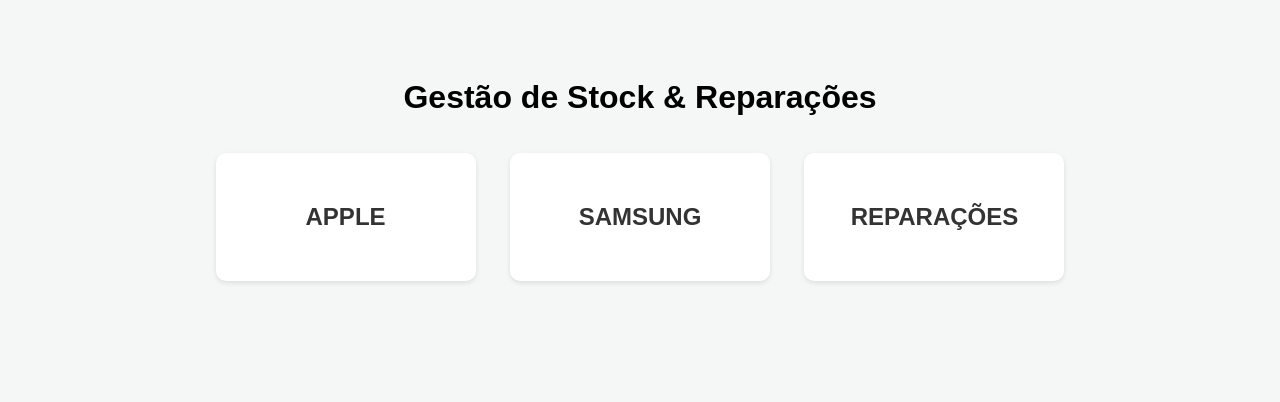
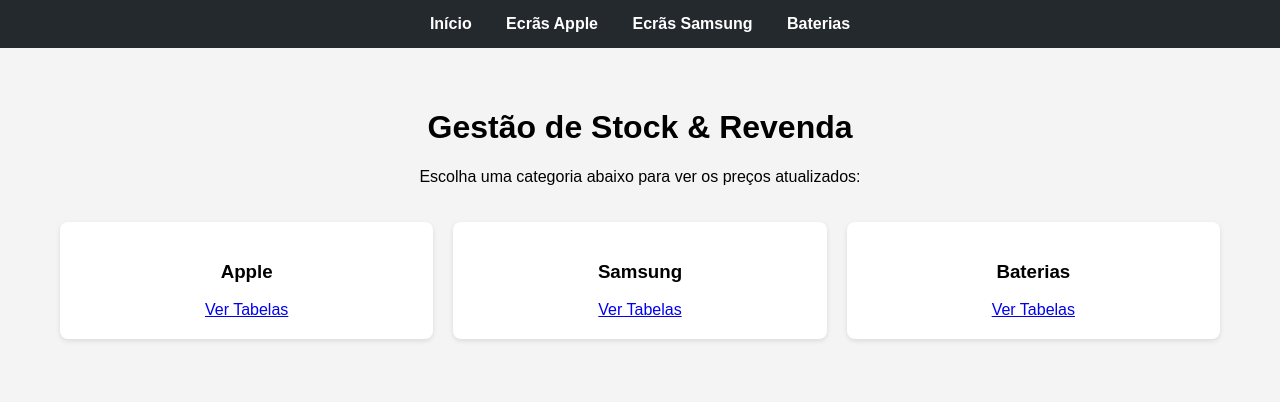
Before and after one commit to entertirsostock/revenda, a plain HTML site: page index.html in a window 1280 px wide. Drawn offline with Linux system fonts and the light colour scheme.

Commit message:
Update index.html

```diff
--- a/index.html
+++ b/index.html
@@ -1,22 +1,48 @@
 <!DOCTYPE html>
-<html>
+<html lang="pt">
 <head>
- <meta charset="UTF-8">
- <title>Portal Revenda</title>
- <style>
- body { font-family: sans-serif; text-align: center; padding: 50px; background:
-#f4f7f6; }
- .card { display: inline-block; width: 200px; padding: 30px; margin: 15px;
-background: white;
- border-radius: 10px; text-decoration: none; color: #333; box-shadow: 0
-2px 5px rgba(0,0,0,0.1); }
- .card:hover { background: #007bff; color: white; }
- </style>
+    <meta charset="UTF-8">
+    <title>Revenda de Peças - Painel Principal</title>
+    <style>
+        body { font-family: sans-serif; margin: 0; padding: 0; background: #f4f4f4; }
+        /* O MENU DE LIGAÇÃO */
+        nav { background: #24292e; padding: 15px; text-align: center; }
+        nav a { color: white; margin: 0 15px; text-decoration: none; font-weight: bold; }
+        nav a:hover { color: #0366d6; }
+        .container { padding: 40px; text-align: center; }
+        .card-grid { display: grid; grid-template-columns: repeat(auto-fit, minmax(200px, 1fr)); gap: 20px; padding: 20px; }
+        .card { background: white; padding: 20px; border-radius: 8px; box-shadow: 0 2px 5px rgba(0,0,0,0.1); }
+    </style>
 </head>
 <body>
- <h1>Gestão de Stock & Reparações</h1>
- <a href="apple-menu.html" class="card"><h2>APPLE</h2></a>
- <a href="samsung-menu.html" class="card"><h2>SAMSUNG</h2></a>
- <a href="reparacoes.html" class="card"><h2>REPARAÇÕES</h2></a>
+
+    <!-- ISTO É O QUE LIGA AS PÁGINAS -->
+    <nav>
+        <a href="index.html">Início</a>
+        <a href="apple.html">Ecrãs Apple</a>
+        <a href="samsung.html">Ecrãs Samsung</a>
+        <a href="baterias.html">Baterias</a>
+    </nav>
+
+    <div class="container">
+        <h1>Gestão de Stock & Revenda</h1>
+        <p>Escolha uma categoria abaixo para ver os preços atualizados:</p>
+
+        <div class="card-grid">
+            <div class="card">
+                <h3>Apple</h3>
+                <a href="apple.html">Ver Tabelas</a>
+            </div>
+            <div class="card">
+                <h3>Samsung</h3>
+                <a href="samsung.html">Ver Tabelas</a>
+            </div>
+            <div class="card">
+                <h3>Baterias</h3>
+                <a href="baterias.html">Ver Tabelas</a>
+            </div>
+        </div>
+    </div>
+
 </body>
 </html>
```
